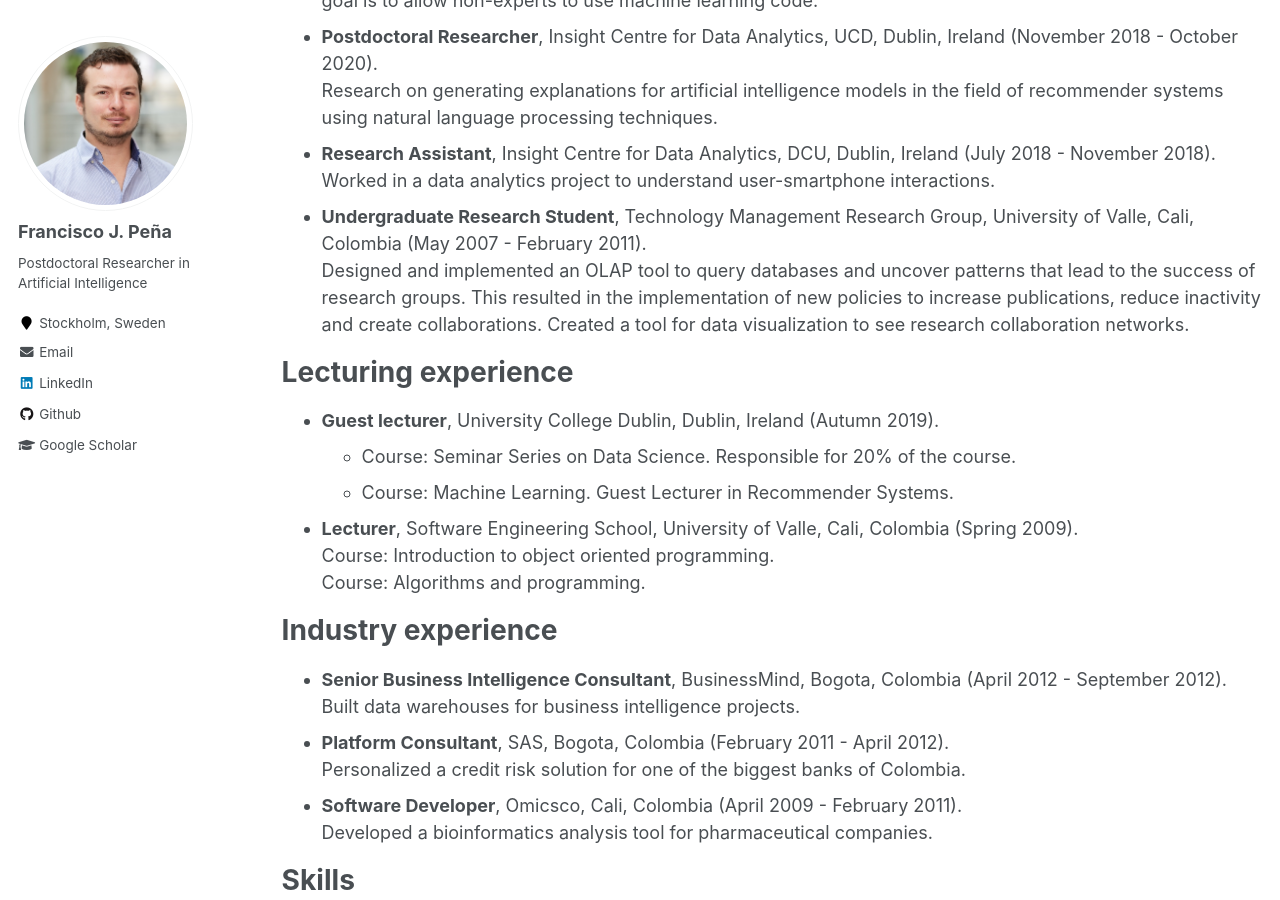
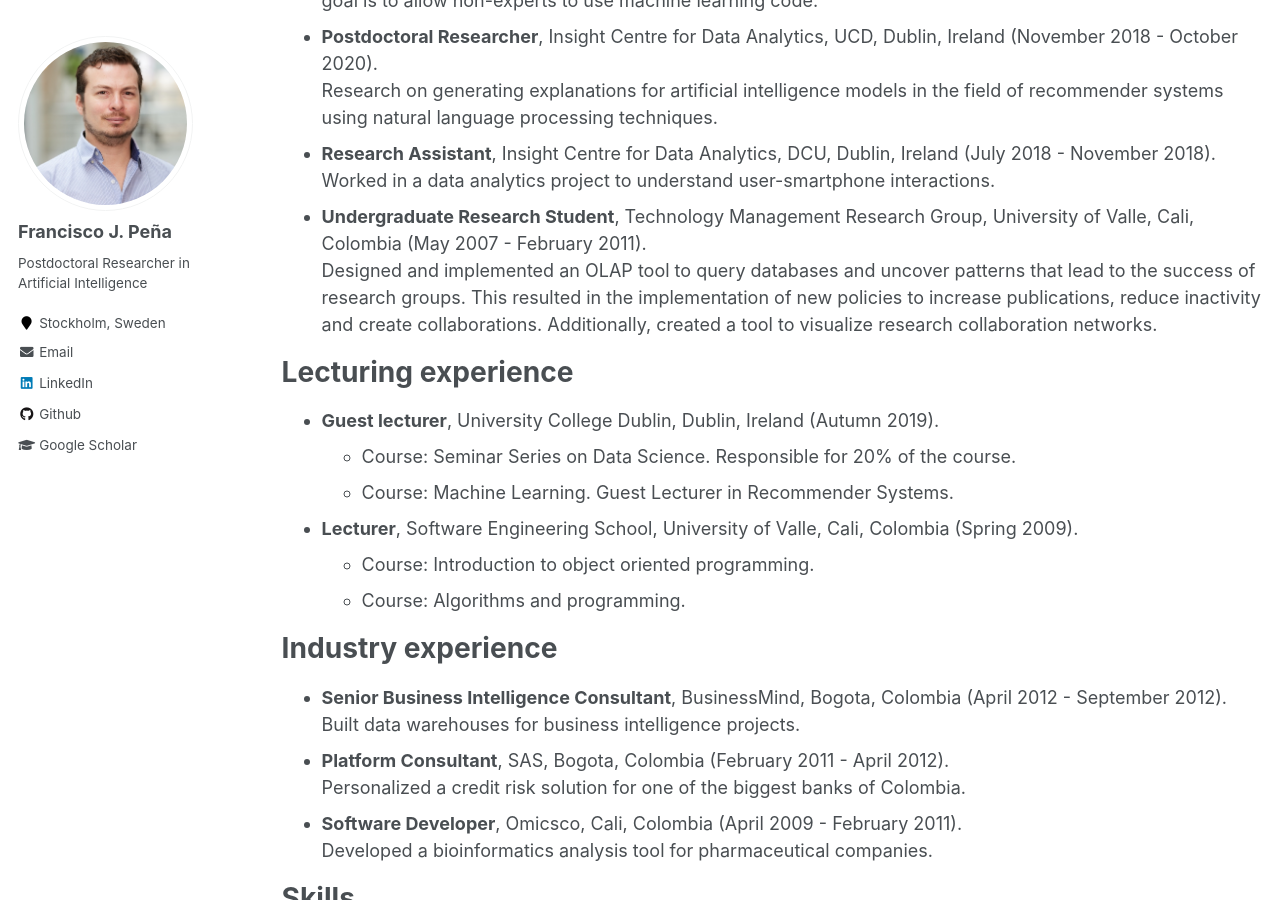
Before and after one commit to melqkiades/melqkiades.github.io, a Jekyll site: the page built from _pages/cv.md, in a window 1280 px wide and 900 px high, scrolled down 663 px. Built offline with Jekyll 4.4.1, drawn with Linux system fonts in a browser that asks for light colours; part of the change alters nothing that is shown.

Commit message:
Updated the CV page

```diff
--- a/_pages/cv.md
+++ b/_pages/cv.md
@@ -32,7 +32,7 @@ Research experience
 * **Research Assistant**, Insight Centre for Data Analytics, DCU, Dublin, Ireland (July 2018 - November 2018).<br>
   Worked in a data analytics project to understand user-smartphone interactions.
 * **Undergraduate Research Student**, Technology Management Research Group, University of Valle, Cali, Colombia (May 2007 - February 2011).<br>
-  Designed and implemented an OLAP tool to query databases and uncover patterns that lead to the success of research groups. This resulted in the implementation of new policies to increase publications, reduce inactivity and create collaborations. Created a tool for data visualization to see research collaboration networks.
+  Designed and implemented an OLAP tool to query databases and uncover patterns that lead to the success of research groups. This resulted in the implementation of new policies to increase publications, reduce inactivity and create collaborations. Additionally, created a tool to visualize research collaboration networks.
 
 
 
@@ -42,8 +42,8 @@ Lecturing experience
   * Course: Seminar Series on Data Science. Responsible for 20% of the course.<br>
   * Course: Machine Learning. Guest Lecturer in Recommender Systems.
 * **Lecturer**, Software Engineering School, University of Valle, Cali, Colombia (Spring 2009).<br>
-  Course: Introduction to object oriented programming.<br>
-  Course: Algorithms and programming.
+  * Course: Introduction to object oriented programming.<br>
+  * Course: Algorithms and programming.
 
 
 Industry experience
```
